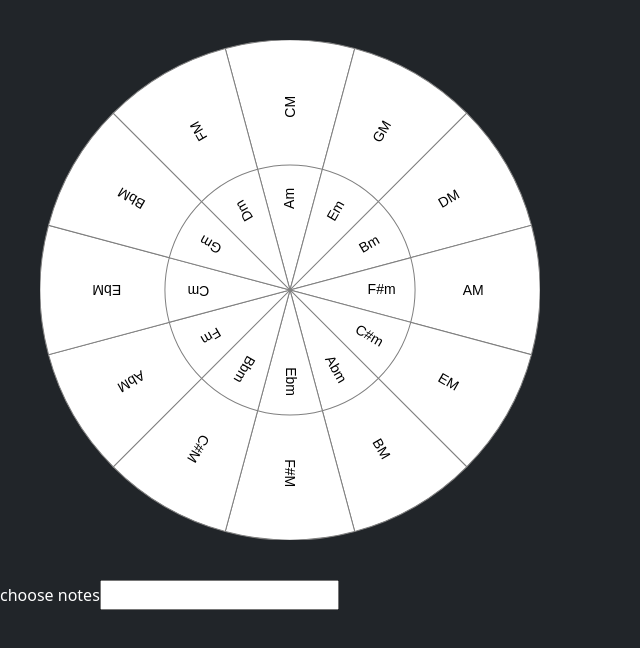
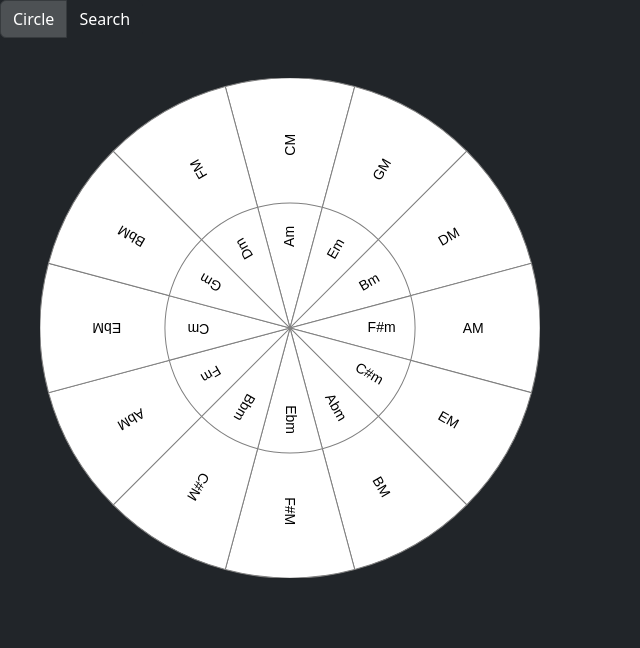
Before and after one commit to aalberti/circle_of_fifths, a React (Create React App) app: page / in a window 1280 px wide. Shown: the top 648 px of the page, without its empty margins (0-640 px from the left). Built offline with nearby package versions, Linux system fonts and the light colour scheme; the HTML template or start-up script is replaced by a standard one.

Commit message:
Navigation bar

```diff
--- a/src/fifths/Musicologist.tsx
+++ b/src/fifths/Musicologist.tsx
@@ -4,14 +4,28 @@ import './Musicologist.css'
 import ScaleDetail from "./scale/ScaleDetail";
 import {Search} from "./search/Search";
 import {Scale} from "./theory/MusicTheory";
+import {ToggleButton, ToggleButtonGroup} from "react-bootstrap";
+
+enum Screen {
+    Circle,
+    Search
+}
 
 export const Musicologist = () => {
-    const [scale, setScale] = useState<Scale|null>(null);
+    const [scale, setScale] = useState<Scale | null>(null);
+    const [currentScreen, setCurrentScreen] = useState<Screen>(Screen.Circle)
+
     return <div className="musicologist">
-        <div className="circleOfFifths">
-            <Circle diameter={500} onScaleSelected={setScale}/>
-            {scale ? <ScaleDetail scale={scale}/> : null}
-        </div>
-        <Search/>
+        <ToggleButtonGroup type="radio" name="navigation" defaultValue={[currentScreen]} onChange={setCurrentScreen}>
+            <ToggleButton variant="dark" id="navigateToCircle" value={Screen.Circle}>Circle</ToggleButton>
+            <ToggleButton variant="dark" id="navigateToSearch" value={Screen.Search}>Search</ToggleButton>
+        </ToggleButtonGroup>
+        {currentScreen == Screen.Circle
+            ? <div className="circleOfFifths">
+                <Circle diameter={500} onScaleSelected={setScale}/>
+                {scale ? <ScaleDetail scale={scale}/> : null}
+            </div>
+            : <Search/>
+        }
     </div>
 };
--- a/src/fifths/theory/MusicTheory.ts
+++ b/src/fifths/theory/MusicTheory.ts
@@ -206,7 +206,7 @@ export function chordsContaining(notes: Note[]) {
 }
 
 function isFalsyOrEmpty<T>(items: T[]) {
-    return !items || items.length == 0;
+    return !items || items.length === 0;
 }
 
 function isNotEmpty<T>(items: T[]) {
```
Also changed, not shown: src/fifths/Musicologist.css (line endings or trailing spaces).
